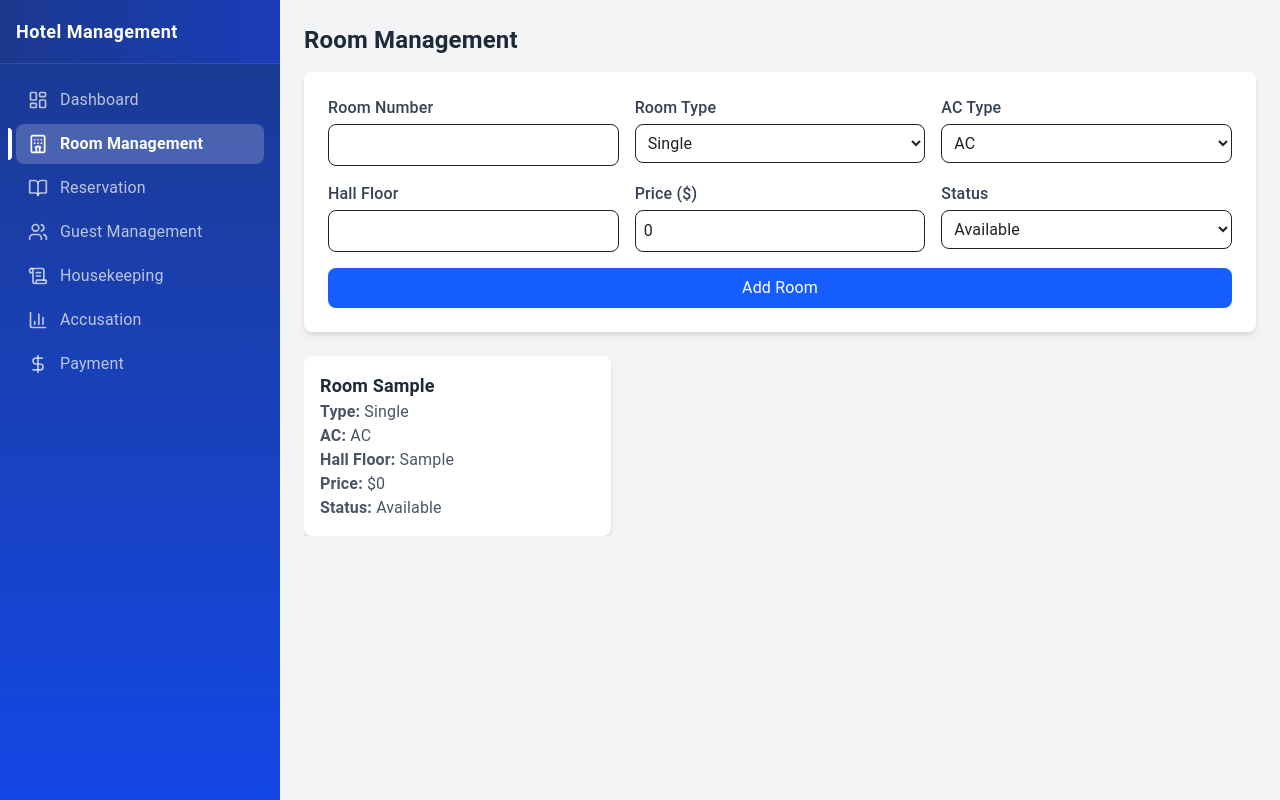
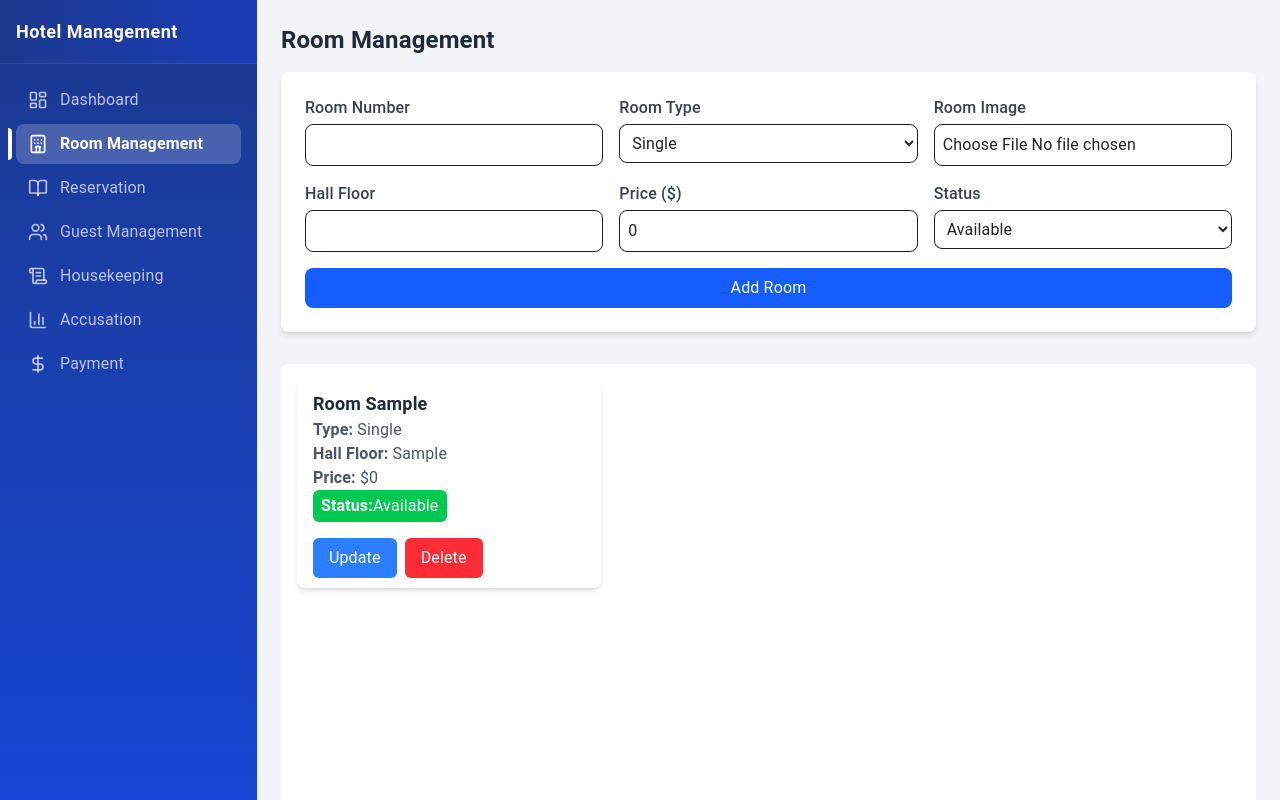
Before and after one commit to DonShanilka/hotel_management_system, a React (Vite) app: page /room-management in a window 1280 px wide. Both pictures are taken after typing "Sample", "Sample" into the empty fields and a click on the button "Add Room". Shown: the top 800 px of the page. Built offline with nearby package versions, Linux system fonts and the light colour scheme.

Commit message:
create room RoomCard

```diff
--- a/src/components/room/RoomAddForm.tsx
+++ b/src/components/room/RoomAddForm.tsx
@@ -1,9 +1,10 @@
 import React, { useState } from 'react';
+import RoomCard from './RoomCard';
 
 type Room = {
   roomNumber: string;
   roomType: string;
-  acType: string;
+  selectedImage: string | null; // Fixed: Added selectedImage in Room type
   hallFloor: string;
   price: number;
   status: string;
@@ -12,7 +13,7 @@ type Room = {
 const RoomAddForm: React.FC = () => {
   const [roomNumber, setRoomNumber] = useState('');
   const [roomType, setRoomType] = useState('Single');
-  const [acType, setAcType] = useState('AC');
+  const [selectedImage, setSelectedImage] = useState<string | null>(null);
   const [hallFloor, setHallFloor] = useState('');
   const [price, setPrice] = useState(0);
   const [status, setStatus] = useState('Available');
@@ -24,7 +25,7 @@ const RoomAddForm: React.FC = () => {
     const newRoom: Room = {
       roomNumber,
       roomType,
-      acType,
+      selectedImage, // Fixed: Store selected image properly
       hallFloor,
       price,
       status,
@@ -32,16 +33,28 @@ const RoomAddForm: React.FC = () => {
 
     setRooms([...rooms, newRoom]);
 
+    // Reset Form
     setRoomNumber('');
     setRoomType('Single');
-    setAcType('AC');
     setHallFloor('');
     setPrice(0);
     setStatus('Available');
+    setSelectedImage(null); // Reset image selection
+  };
+
+  const handleImageChange = (e: React.ChangeEvent<HTMLInputElement>) => {
+    const file = e.target.files?.[0]; // Fixed: Added optional chaining to prevent errors
+    if (file) {
+      const reader = new FileReader();
+      reader.onloadend = () => {
+        setSelectedImage(reader.result as string);
+      };
+      reader.readAsDataURL(file);
+    }
   };
 
   return (
-    <div className="p-6 bg-gray-100 min-h-screen max-h-screen overflow-hidden">
+    <div className="p-6 bg-gray-100 min-h-screen">
       <h1 className="text-2xl font-semibold text-gray-800 mb-4">Room Management</h1>
 
       {/* Room Form */}
@@ -72,17 +85,15 @@ const RoomAddForm: React.FC = () => {
             </select>
           </div>
 
+          {/* Image Chooser */}
           <div>
-            <label className="block text-gray-700 font-medium mb-1">AC Type</label>
-            <select
-              value={acType}
-              onChange={(e) => setAcType(e.target.value)}
+            <label className="block text-gray-700 font-medium mb-1">Room Image</label>
+            <input
               className="w-full p-2 border rounded-lg"
-              required
-            >
-              <option value="AC">AC</option>
-              <option value="Non-AC">Non-AC</option>
-            </select>
+              type="file"
+              accept="image/*"
+              onChange={handleImageChange}
+            />
           </div>
 
           <div>
@@ -129,20 +140,7 @@ const RoomAddForm: React.FC = () => {
           Add Room
         </button>
       </form>
-
-      {/* Display Room Cards */}
-      <div className="mt-6 grid grid-cols-1 md:grid-cols-2 lg:grid-cols-3 gap-4 overflow-auto">
-        {rooms.map((room, index) => (
-          <div key={index} className="bg-white p-4 rounded-lg shadow-md">
-            <h2 className="text-lg font-semibold text-gray-800">Room {room.roomNumber}</h2>
-            <p className="text-gray-600"><strong>Type:</strong> {room.roomType}</p>
-            <p className="text-gray-600"><strong>AC:</strong> {room.acType}</p>
-            <p className="text-gray-600"><strong>Hall Floor:</strong> {room.hallFloor}</p>
-            <p className="text-gray-600"><strong>Price:</strong> ${room.price}</p>
-            <p className="text-gray-600"><strong>Status:</strong> {room.status}</p>
-          </div>
-        ))}
-      </div>
+      <RoomCard rooms= {rooms}/>
     </div>
   );
 };
--- /dev/null
+++ b/src/components/room/RoomCard.tsx
@@ -0,0 +1,54 @@
+import React from 'react';
+
+function RoomCard({ rooms }) {
+  return (
+    <div
+      className="mt-8 overflow-y-auto grid grid-cols-1 md:grid-cols-2 lg:grid-cols-3 gap-4 bg-white p-4 rounded-lg"
+      style={{ height: '600px' }}
+    >
+      {rooms.map((room, index) => (
+        <div key={index} className="h-52 bg-white p-4 rounded-lg shadow-md flex justify-between items-center relative">
+          {/* Left side content */}
+          <div className="flex-1">
+            <h2 className="text-lg font-semibold text-gray-800">Room {room.roomNumber}</h2>
+            <p className="text-gray-600">
+              <strong>Type:</strong> {room.roomType}
+            </p>
+            <p className="text-gray-600">
+              <strong>Hall Floor:</strong> {room.hallFloor}
+            </p>
+            <p className="text-gray-600">
+              <strong>Price:</strong> ${room.price}
+            </p>
+            <p
+              className={`text-white px-2 py-1 rounded-md w-max ${
+                room.status === 'Available' ? 'bg-green-500' : 'bg-red-500'
+              }`}
+            > <strong>Status:</strong>
+               {room.status}
+            </p>
+
+            {/* Buttons aligned to the right */}
+            <div className="flex space-x-2 mt-4">
+              <button className="bg-blue-500 text-white px-4 py-2 rounded-md hover:bg-blue-600 transition">
+                Update
+              </button>
+              <button className="bg-red-500 text-white px-4 py-2 rounded-md hover:bg-red-600 transition">
+                Delete
+              </button>
+            </div>
+          </div>
+
+          {/* Right side - Room Image */}
+          {room.selectedImage && (
+            <div className="ml-4">
+              <img src={room.selectedImage} alt="Room" className="w-44 h-48 rounded-md border" />
+            </div>
+          )}
+        </div>
+      ))}
+    </div>
+  );
+}
+
+export default RoomCard;
```
